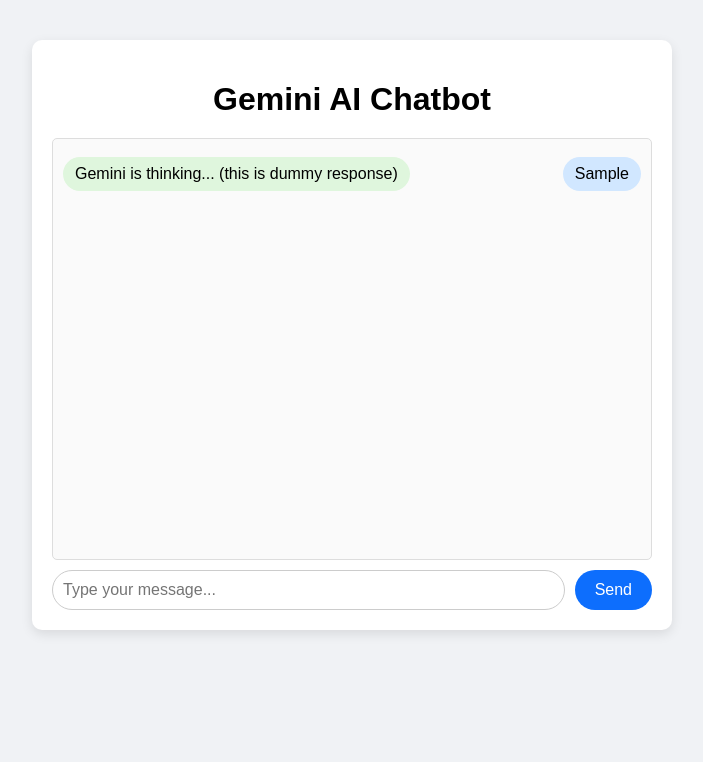
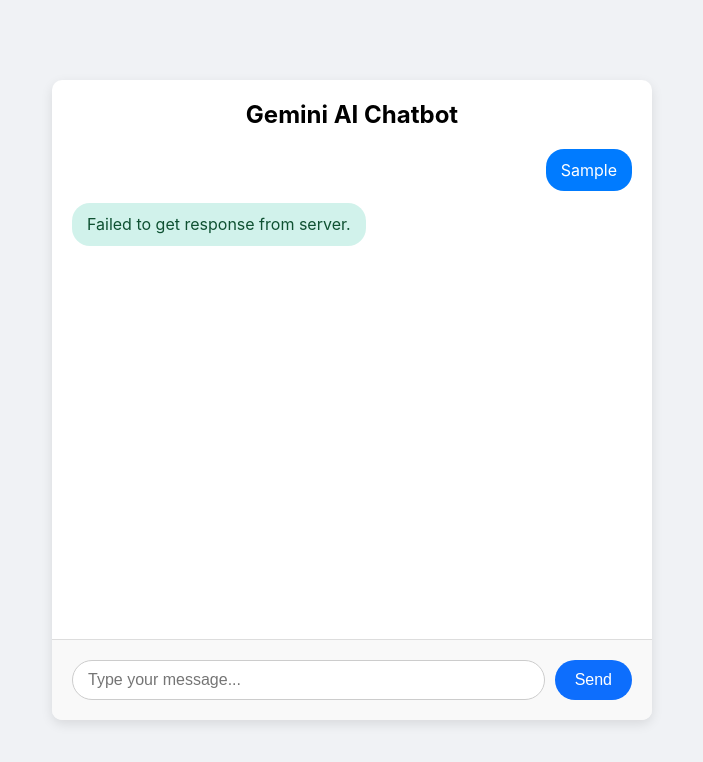
Before and after one commit to vondestreuxion/gemini-integration-dev2, a website: page static/index.html in a window 1280 px wide. Both pictures are taken after typing "Sample" into the empty fields and a click on the button "Send". Shown: the whole page, without its empty margins (288-991 px from the left). Drawn offline with Linux system fonts and the light colour scheme; no server answers.

Commit message:
Update files in static folder

```diff
--- a/static/index.html
+++ b/static/index.html
@@ -7,9 +7,10 @@
   <link rel="stylesheet" href="style.css"/>
 </head>
 <body>
-  <div class="container">
+  <!-- FIX: The ID of this container now matches the CSS for proper layout. -->
+  <div id="chat-container">
     <h1>Gemini AI Chatbot</h1>
-    <div id="chat-box" class="chat-box"></div>
+    <div id="chat-box"></div>
     <form id="chat-form">
       <input type="text" id="user-input" placeholder="Type your message..." autocomplete="off" required />
       <button type="submit">Send</button>
--- a/static/script.js
+++ b/static/script.js
@@ -1,26 +1,78 @@
-const form = document.getElementById('chat-form');
-const input = document.getElementById('user-input');
-const chatBox = document.getElementById('chat-box');
+document.addEventListener('DOMContentLoaded', () => {
+    const chatForm = document.getElementById('chat-form');
+    const userInput = document.getElementById('user-input');
+    const chatBox = document.getElementById('chat-box');
 
-form.addEventListener('submit', function (e) {
-  e.preventDefault();
+    let conversationHistory = [];
 
-  const userMessage = input.value.trim();
-  if (!userMessage) return;
+    /**
+     * Appends a message to the chat box UI using the required nested structure.
+     * @param {string} sender - The sender of the message ('user' or 'bot').
+     * @param {string} text - The message content.
+     * @returns {HTMLElement} The created message *content* element (the inner bubble).
+     */
+    const appendMessage = (sender, text) => {
+        // Create the main wrapper for alignment (e.g., <div class="message user-message">)
+        const messageWrapper = document.createElement('div');
+        messageWrapper.classList.add('message', `${sender}-message`);
 
-  appendMessage('user', userMessage);
-  input.value = '';
+        // Create the inner div for the visual bubble and text (e.g., <div class="message-content">...</div>)
+        const messageContent = document.createElement('div');
+        messageContent.classList.add('message-content');
+        messageContent.textContent = text;
 
-  // Simulasi dummy balasan bot (placeholder)
-  setTimeout(() => {
-    appendMessage('bot', 'Gemini is thinking... (this is dummy response)');
-  }, 1000);
+        // Put the content bubble inside the alignment wrapper
+        messageWrapper.appendChild(messageContent);
+        // Add the whole thing to the chat box
+        chatBox.appendChild(messageWrapper);
+
+        // Scroll to the bottom
+        chatBox.scrollTop = chatBox.scrollHeight;
+
+        // We return the inner bubble so we can update its text for the "Thinking..." message
+        return messageContent;
+    };
+
+    chatForm.addEventListener('submit', async (e) => {
+        e.preventDefault();
+        const userMessage = userInput.value.trim();
+
+        if (!userMessage) {
+            return;
+        }
+
+        appendMessage('user', userMessage);
+        conversationHistory.push({ role: 'user', text: userMessage });
+        userInput.value = '';
+
+        // This variable now correctly holds the inner content div
+        const thinkingMessageContent = appendMessage('bot', 'Thinking...');
+
+        try {
+            const response = await fetch('/api/chat', {
+                method: 'POST',
+                headers: {
+                    'Content-Type': 'application/json',
+                },
+                body: JSON.stringify({ conversation: conversationHistory }),
+            });
+
+            if (!response.ok) {
+                throw new Error('Failed to get response from server.');
+            }
+
+            const result = await response.json();
+
+            if (result.success && result.data) {
+                // Update the textContent of the bubble element
+                thinkingMessageContent.textContent = result.data;
+                conversationHistory.push({ role: 'model', text: result.data });
+            } else {
+                thinkingMessageContent.textContent = result.message || 'Sorry, no response received.';
+            }
+        } catch (error) {
+            console.error('Error:', error);
+            thinkingMessageContent.textContent = 'Failed to get response from server.';
+        }
+    });
 });
-
-function appendMessage(sender, text) {
-  const msg = document.createElement('div');
-  msg.classList.add('message', sender);
-  msg.textContent = text;
-  chatBox.appendChild(msg);
-  chatBox.scrollTop = chatBox.scrollHeight;
-}
--- a/static/style.css
+++ b/static/style.css
@@ -1,65 +1,90 @@
 body {
-  font-family: Arial, sans-serif;
+  font-family: -apple-system, BlinkMacSystemFont, "Segoe UI", Roboto, Helvetica, Arial, sans-serif;
   background-color: #f0f2f5;
   margin: 0;
-  padding: 0;
+  padding: 20px;
+  display: flex;
+  justify-content: center;
+  align-items: center;
+  min-height: 100vh;
+  box-sizing: border-box;
 }
 
-.container {
+#chat-container {
+  width: 100%;
   max-width: 600px;
-  margin: 40px auto;
+  height: 80vh;
+  display: flex;
+  flex-direction: column;
   background: #fff;
-  padding: 20px;
   border-radius: 10px;
   box-shadow: 0 4px 12px rgba(0, 0, 0, 0.1);
+  overflow: hidden;
 }
 
 h1 {
   text-align: center;
-  margin-bottom: 20px;
+  padding: 20px 20px 0; /* Add some padding */
+  margin: 0; /* Remove default margin */
+  font-size: 1.5em; /* Adjust font size */
 }
 
-.chat-box {
-  height: 400px;
+#chat-box {
+  flex-grow: 1;
   overflow-y: auto;
-  padding: 10px;
-  border: 1px solid #ddd;
-  border-radius: 5px;
-  background-color: #fafafa;
-  margin-bottom: 10px;
+  padding: 20px;
+  display: flex;
+  flex-direction: column;
+  gap: 12px; /* Adds space between messages */
 }
 
+/* This is a wrapper for each message to handle alignment */
 .message {
-  margin: 8px 0;
-  padding: 8px 12px;
-  border-radius: 20px;
-  max-width: 80%;
-  display: inline-block;
+  display: flex;
+  width: 100%;
 }
 
-.message.user {
-  background-color: #d1e7ff;
-  float: right;
-  text-align: right;
+.message-content {
+  padding: 10px 15px;
+  border-radius: 18px;
+  max-width: 75%;
+  line-height: 1.4;
 }
 
-.message.bot {
-  background-color: #dff6dd;
-  float: left;
-  text-align: left;
+/* --- THIS IS THE KEY FIX --- */
+/* The class names now match your script.js */
+.user-message {
+  justify-content: flex-end; /* Aligns the wrapper to the right */
 }
 
-form {
-  display: flex;
-  gap: 10px;
+.user-message .message-content {
+  background-color: #007bff;
+  color: white;
 }
 
-input[type="text"] {
+.bot-message {
+  justify-content: flex-start; /* Aligns the wrapper to the left */
+}
+
+.bot-message .message-content {
+  background-color: #d1f2eb; /* Changed to light green */
+  color: #0f5132; /* Adjusted text color for better contrast */
+}
+
+#chat-form {
+  display: flex;
+  padding: 20px;
+  border-top: 1px solid #ddd;
+  background-color: #f9f9f9;
+}
+
+#user-input {
   flex: 1;
-  padding: 10px;
+  padding: 10px 15px;
   border-radius: 20px;
   border: 1px solid #ccc;
   font-size: 16px;
+  margin-right: 10px;
 }
 
 button {
@@ -70,6 +95,7 @@
   border-radius: 20px;
   font-size: 16px;
   cursor: pointer;
+  transition: background-color 0.2s;
 }
 
 button:hover {
```
